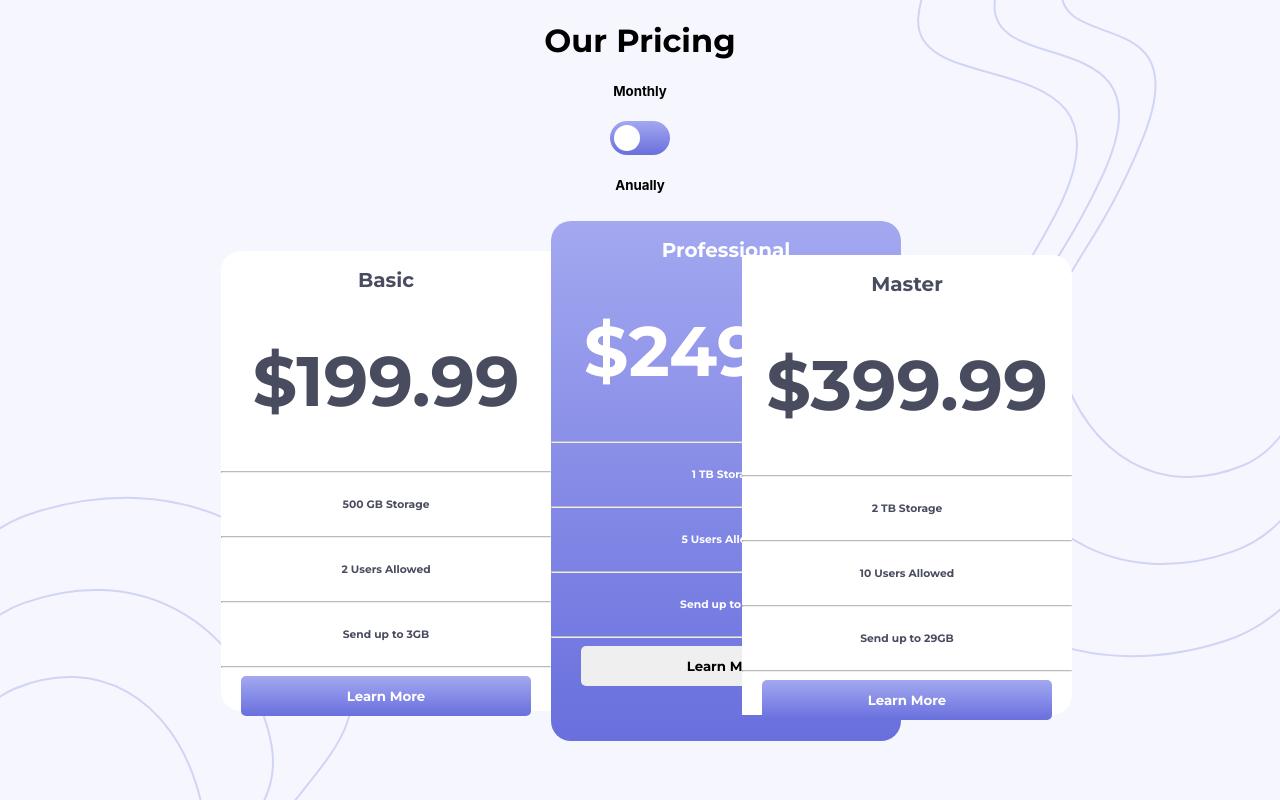
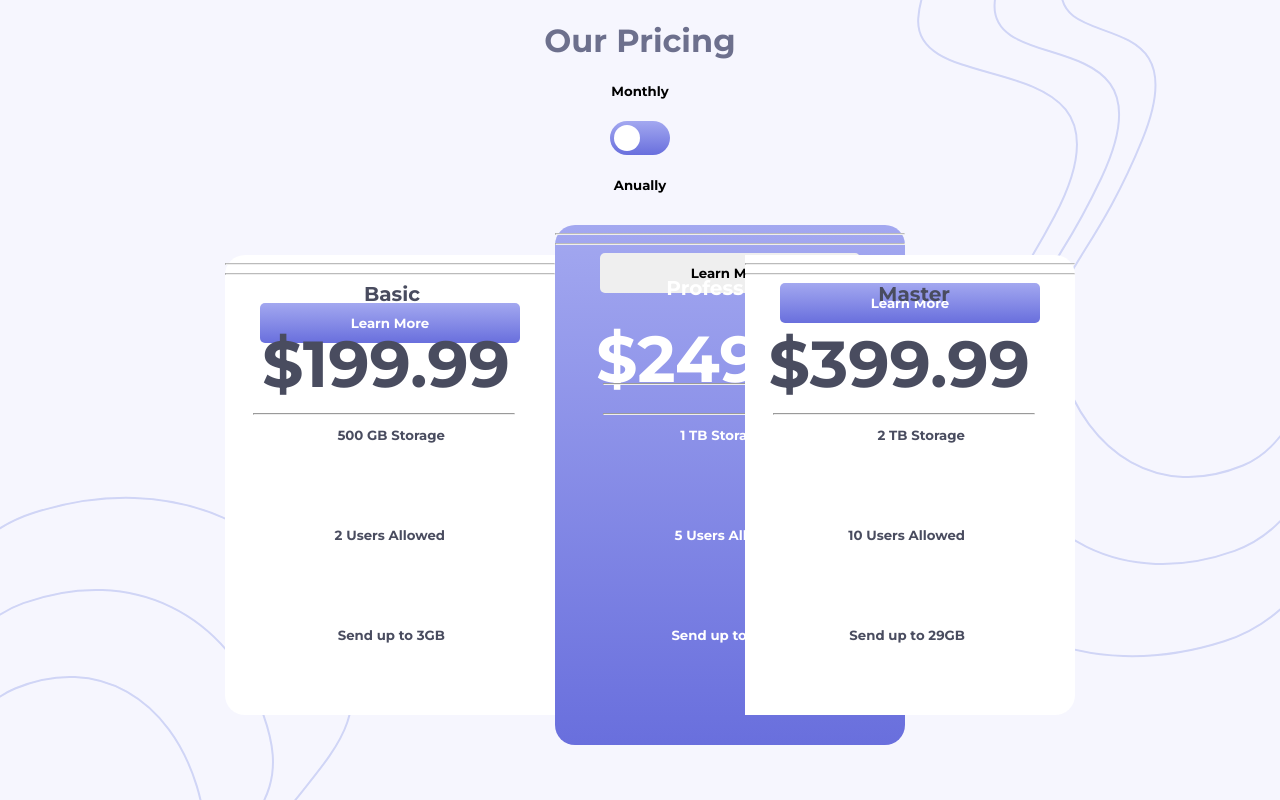
Before and after one commit to jokale/pricing-comp, a React (Create React App) app: page / in a window 1280 px wide. Built offline with nearby package versions, Linux system fonts and the light colour scheme.

Commit message:
add styling/positionings

```diff
--- a/src/App.css
+++ b/src/App.css
@@ -60,18 +60,45 @@ html {
 
 /* text */
 
-h1,h2,h6,p{
+h1,h2,h5,h6,p{
   font-family: 'Montserrat', sans-serif;
   font-weight: 700;
 }
+h1#price{
+  font-size: 65px;
+  position: absolute;top: 25px;right: 45px;
+}
+h1#price2{
+  font-size: 65px;
+  position: absolute;top: 50px;right: 45px;
+}h1#price3{
+  font-size: 65px;
+  position: absolute;top: 25px;right: 45px;
+}
+
+h1#main{
+  color: hsl(233, 13%, 49%);
+}
+
+
+h2#heading1{
+  font-size: 20px;
+  position: absolute; top: 10px; right: 135px;
+}
+
 
 h2#heading2{
   font-size: 20px;
+  position: absolute; top: 34px; right: 110px;
 }
 
-h1#price{
-  font-size: 70px;
+h2#heading3{
+  font-size: 20px;
+  position: absolute; top: 10px; right: 125px;
 }
+
+
+
 
 
 .solid {
@@ -146,7 +173,7 @@ input:checked + .slider:before {
   align-items: center;
   width: 330px;
   height: 460px;
-  margin: 1px;
+  margin: 5px;
   border-top-left-radius: 20px;
   border-bottom-left-radius: 20px;
   position: absolute; top: 250px; left: 220px;
@@ -159,7 +186,7 @@ input:checked + .slider:before {
   width: 350px;
   height: 520px;
   border-radius: 20px;
-  margin: 1px;
+  margin: 5px;
   position: absolute; top: 220px; left: 550px;
   color: white;
 
@@ -172,7 +199,7 @@ input:checked + .slider:before {
     height: 460px;
     border-top-right-radius: 20px;
     border-bottom-right-radius: 20px;
-    position: absolute; top: 250px; right: 203px;
+    position: absolute; top: 250px; right: 200px;
     color: hsl(232, 13%, 33%);
     margin: 5px;
 }
@@ -183,7 +210,7 @@ button#purple {
   font-family: 'Montserrat', sans-serif;
   background-image: linear-gradient(#A3A8F0, #696FDD);
   border: none;
-  width: 290px;
+  width: 260px;
   height: 40px;
   border-radius: 5px;
   color: white;
@@ -193,8 +220,51 @@ button#white {
   font-family: 'Montserrat', sans-serif;
   background-image: white;
   border: none;
-  width: 290px;
+  width: 260px;
   height: 40px;
   border-radius: 5px;
   background-color: linear-gradient(#A3A8F0, #696FDD);
+  /* color: transparent; */
 }
+
+/* lines */
+
+.solid1{
+width: 260px;
+position: absolute; top: 150px; right: 40px;
+
+}
+
+.solid1w{
+  width: 260px;
+  position: absolute; top: 180px; right: 40px;
+
+  }
+
+.solid2{
+  width: 260px;
+  position: absolute; top: 150px; right: 40px;
+
+  }
+
+h5#h51 {
+  position: absolute; top: 150px; right: 110px;
+}
+
+h5#h52 {
+  position: absolute; top: 250px; right: 110px;
+}h5#h53 {
+  position: absolute; top: 350px; right: 110px;
+}
+
+
+
+h5#h51w {
+  position: absolute; top: 180px; right: 140px;
+}
+
+h5#h52w {
+  position: absolute; top: 280px; right: 120px;
+}h5#h53w {
+  position: absolute; top: 380px; right: 120px;
+}
--- a/src/App.js
+++ b/src/App.js
@@ -7,7 +7,7 @@ class App extends React.Component {
   render(){
       return (
     <div className="App">
-          <h1>Our Pricing</h1>
+          <h1 id="main">Our Pricing</h1>
           <h5>Monthly</h5>
           <label class="switch">
   <input type="checkbox"/>
@@ -15,40 +15,40 @@ class App extends React.Component {
 </label>
      <h5>Anually</h5>
         <div id="card1">
-          <h2 id="heading2">Basic</h2>
+          <h2 id="heading1">Basic</h2>
           <h1 id="price">$199.99</h1>
-          <hr class="solid"/>
-          <h6>500 GB Storage</h6>
-          <hr class="solid"/>
-           <h6>2 Users Allowed</h6>
+          <hr class="solid1"/>
+          <h5 id="h51">500 GB Storage</h5>
+          <hr class="solid2"/>
+           <h5 id="h52">2 Users Allowed</h5>
            <hr class="solid"/>
-           <h6>Send up to 3GB </h6>
-           <hr class="solid"/>
+           <h5 id="h53">Send up to 3GB </h5>
+           <hr class="solid"/><br></br>
            <button id="purple">Learn More</button>
 
         </div>
          <div id="card2">
           <h2 id="heading2" >Professional</h2>
-          <h1 id="price">$249.99</h1>
-          <hr class="solid"/>
-          <h6>1 TB Storage</h6>
-          <hr class="solid"/>
-           <h6>5 Users Allowed</h6>
+          <h1 id="price2">$249.99</h1>
+          <hr class="solid1w"/>
+          <h5 id="h51w">1 TB Storage</h5>
+          <hr class="solid2"/>
+           <h5 id="h52w">5 Users Allowed</h5>
            <hr class="solid"/>
-           <h6>Send up to 10GB </h6>
+           <h5 id="h53w">Send up to 10GB </h5>
            <hr class="solid"/>
            <button id="white">Learn More</button>
 
         </div>
          <div id="card3">
-           <h2 id="heading2">Master</h2>
-           <h1 id="price">$399.99</h1>
+           <h2 id="heading3">Master</h2>
+           <h1 id="price3">$399.99</h1>
+           <hr class="solid1"/>
+           <h5 id="h51">2 TB Storage</h5>
+           <hr class="solid2"/>
+           <h5 id="h52">10 Users Allowed</h5>
            <hr class="solid"/>
-           <h6>2 TB Storage</h6>
-           <hr class="solid"/>
-           <h6>10 Users Allowed</h6>
-           <hr class="solid"/>
-           <h6>Send up to 29GB </h6>
+           <h5 id="h53">Send up to 29GB </h5>
            <hr class="solid"/>
            <button id="purple">Learn More</button>
           </div>
```
Also changed, not shown: 1 other file (tests, documents, lock files or other folders).
